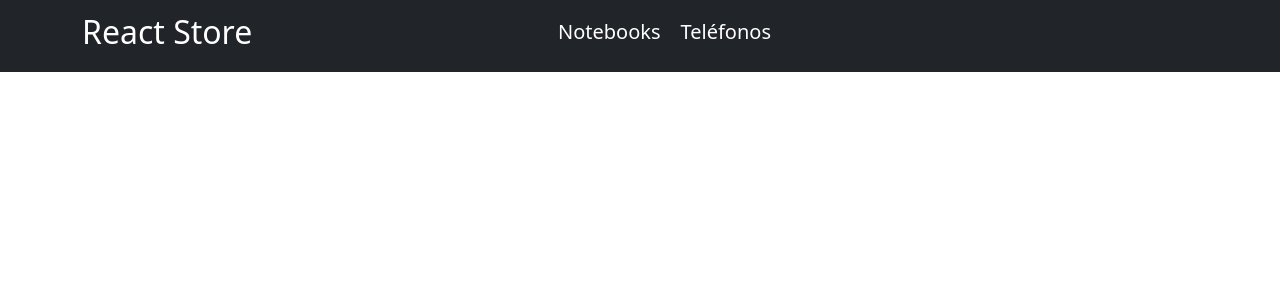
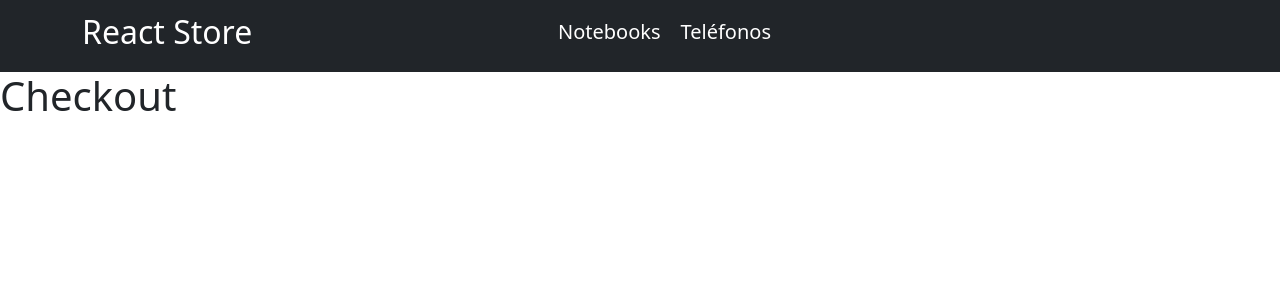
Before and after one commit to andymedina1/segunda-prueba, a React (Vite) app: page /checkout in a window 1280 px wide. Shown: the top 300 px of the page. Built offline with nearby package versions, Linux system fonts and the light colour scheme.

Commit message:
Act.8 - Creado componente Checkout + ruta en App

```diff
--- a/src/App.jsx
+++ b/src/App.jsx
@@ -7,6 +7,7 @@
 import ItemDetailContainer from './components/ItemDetailContainer'
 import CartContextProvider from './contexts/CartContext'
 import Cart from './components/Cart'
+import Checkout from './components/Checkout'
 
 function App () {
   return (
@@ -19,6 +20,7 @@
             <Route path='/category/:category' element={<ItemListContainer />} />
             <Route path='/item/:id' element={<ItemDetailContainer />} />
             <Route path='/cart' element={<Cart />} />
+            <Route path='/checkout' element={<Checkout />} />
           </Routes>
         </BrowserRouter>
       </CartContextProvider>
--- /dev/null
+++ b/src/components/Checkout.jsx
@@ -0,0 +1,5 @@
+function Checkout () {
+  return (<h1>Checkout</h1>)
+}
+
+export default Checkout
```
